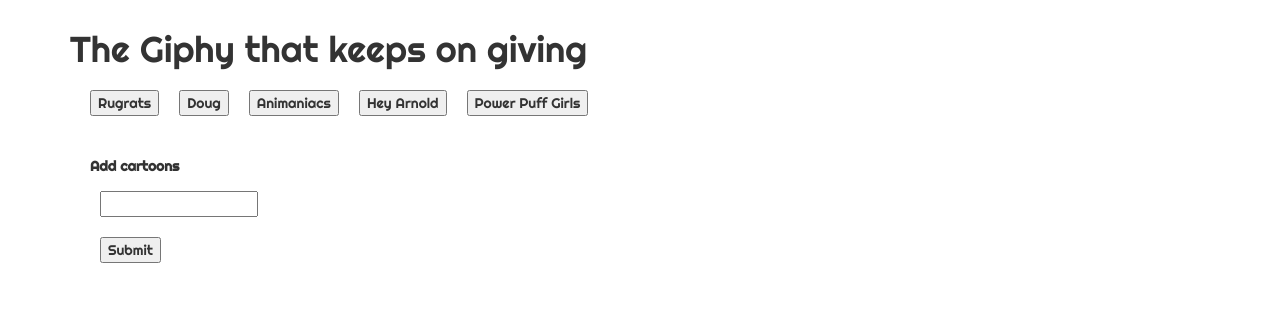
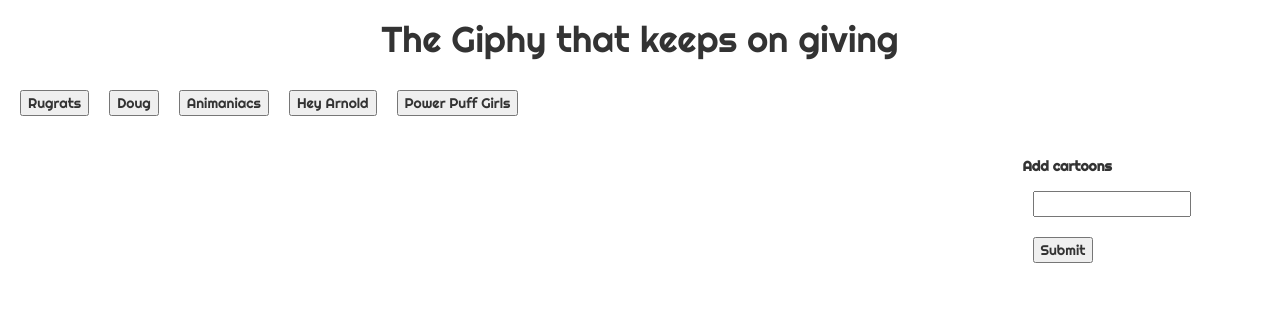
Before and after one commit to KaLaUnlimited/The-Giphy-that-keeps-on-giving, a plain HTML site: page index.html in a window 1280 px wide. Drawn offline with nearby package versions, Linux system fonts and the light colour scheme.

Commit message:
columns edited in index.hmtl

```diff
--- a/assets/css/style.css
+++ b/assets/css/style.css
@@ -1,8 +1,16 @@
+header{
+	text-align: center;
+}
 body{
 
 	font-family: 'Righteous', cursive;*/
 
      /*background-color: black;*/
+}
+.container{
+	width:100%;
+	padding:0;
+	margin:0;
 }
 
 button,
@@ -12,17 +20,7 @@ input {
       margin: 10px;
     }
 
- /*#giphy-view{
- 	float:left;
- }*/
 
- /*.container{
- 	display: flex;
- }*/
-
- /*.myGiphs{
- 	flex-direction: row;
- }*/
 
 #giphy-view{
 
--- a/index.html
+++ b/index.html
@@ -15,11 +15,11 @@
 	</head>
 	<body>
 
-
-		<div class="container">
-		<h1> The Giphy that keeps on giving</h1>
+	<header><h1 text-align="center"> The Giphy that keeps on giving</h1> </header>
 
 
+
+<div class="container">
 
 <!-- Where Giphy buttons will be displayed -->
 
@@ -27,9 +27,9 @@
 
 	<div class='row'>
 
+    <div class="col-md-9" id="giphy-view"></div>
 
-
-	<div class="col-md-3">
+	<div class="col-md-2">
 	<form id="giphy form">
 		<label for="giphy-input"> Add cartoons</label>
 		<input type="text" id="giphy-input"><br>
@@ -42,10 +42,10 @@
  </div>
 	<!-- this is where all the giphies will be displayed -->
 
-	 <div class="col-md-12" id="giphy-view">
 
 
-	 </div>
+
+
 
 </div>
 
```
